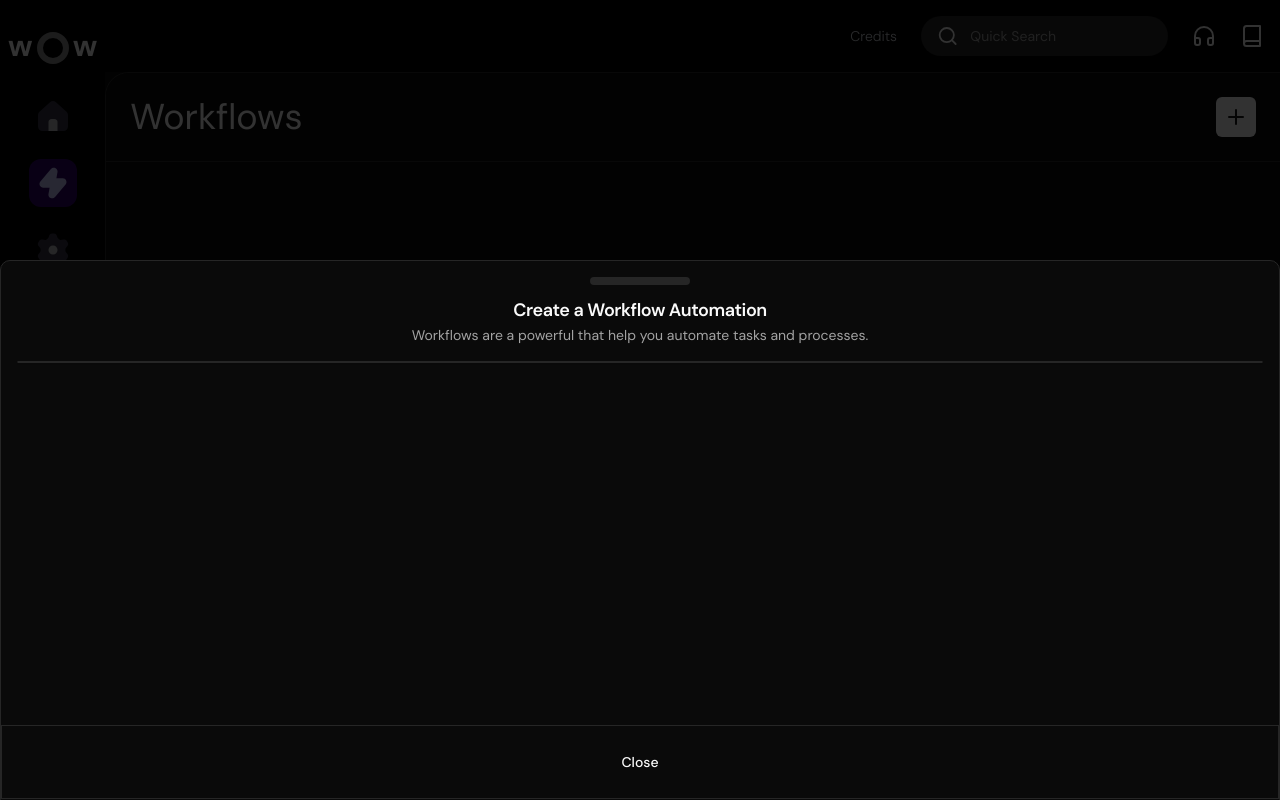
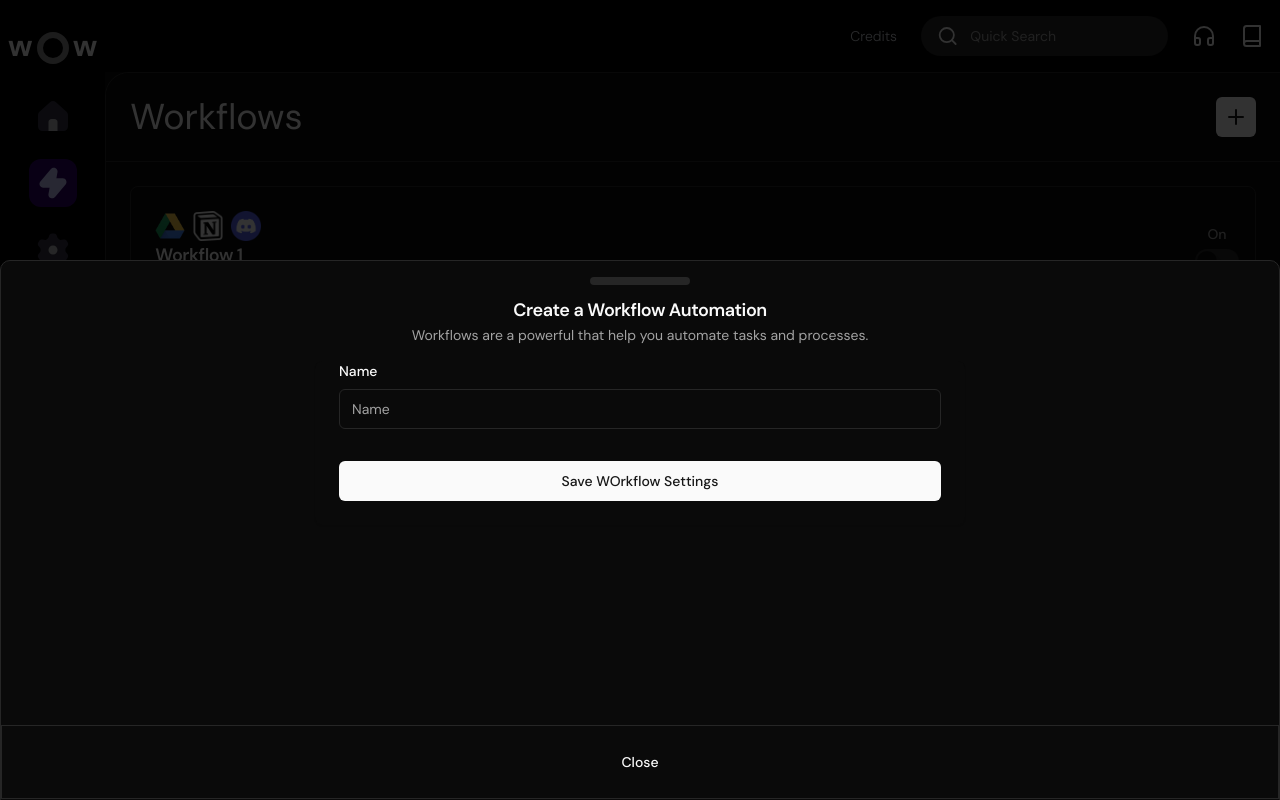
Before and after one commit to hacanand/workflow, a Next.js app: page /workflows in a window 1280 px wide. Both pictures are taken after a click on the button 1236 px from the left and 117 px from the top of the page. Built offline with nearby package versions, Linux system fonts and the light colour scheme; no server answers.

Commit message:
refactor: Update imports, remove empty section, and update page component in workflows page

```diff
--- a/package.json
+++ b/package.json
@@ -19,6 +19,7 @@
     "@radix-ui/react-label": "^2.0.2",
     "@radix-ui/react-separator": "^1.0.3",
     "@radix-ui/react-slot": "^1.0.2",
+    "@radix-ui/react-switch": "^1.0.3",
     "@radix-ui/react-tooltip": "^1.0.7",
     "@tsparticles/engine": "^3.4.0",
     "@tsparticles/react": "^3.0.0",
--- /dev/null
+++ b/src/app/(main)/(pages)/workflows/_components/index.tsx
@@ -0,0 +1,20 @@
+import React from 'react'
+import Workflow from './workflow'
+
+type Props = {}
+
+const Workflows = (props: Props) => {
+  return (
+
+      <div className='relative flex flex-col gap-4'>
+          <section className='flex flex-col gap-4 p-6'>
+              <Workflow description='This is a description' id='1' name='Workflow 1' publish={false}/>
+              <Workflow description='This is a description' id='1' name='Workflow 1' publish={false}/>
+              <Workflow description='This is a description' id='1' name='Workflow 1' publish={false}/>
+
+          </section>
+      </div>
+  )
+}
+
+export default Workflows
--- /dev/null
+++ b/src/app/(main)/(pages)/workflows/_components/workflow.tsx
@@ -0,0 +1,59 @@
+import { Card, CardDescription, CardHeader, CardTitle } from '@/components/ui/card'
+import { Label } from '@/components/ui/label'
+import { Switch } from '@/components/ui/switch'
+import Image from 'next/image'
+import Link from 'next/link'
+import React from 'react'
+
+type Props = {
+    name: string
+    description: string
+    id: string
+    publish: boolean|null
+}
+
+const Workflow = ({description,id,name,publish}: Props) => {
+  return (
+      <Card className='flex w-full items-center justify-between'>
+          <CardHeader className='flex flex-col gap-4'>
+              <Link href={`/workflows/editor/${id}`}>
+                  <div className='flex flex-row gap-2'>
+                      <Image
+                          src='/googleDrive.png'
+                          alt='google drive'
+                          width={30}
+                                height={30}
+                          className='object-contain'
+                      />
+                      <Image
+                          src='/notion.png'
+                          alt='notion'
+                            width={30}
+                          height={30}
+                            className='object-contain'
+                      />
+                      <Image
+                          src='/discord.png'
+                          alt='discord'
+                          width={30}
+                          height={30}
+                          className='object-contain'
+                      />
+                  </div>
+                  <div>
+                      <CardTitle className='text-lg '>{name}</CardTitle>
+                      <CardDescription>{ description}</CardDescription>
+                  </div>
+                </Link>
+          </CardHeader>
+          <div className='flex flex-col items-center gap-2 p-4'>
+              <Label htmlFor='airplane-mode' className='text-muted-foreground'>On</Label>
+              <Switch>
+
+              </Switch>
+          </div>
+    </Card>
+  )
+}
+
+export default Workflow
--- a/src/app/(main)/(pages)/workflows/page.tsx
+++ b/src/app/(main)/(pages)/workflows/page.tsx
@@ -1,5 +1,6 @@
 import React from 'react'
 import WorkflowButton from './_components/workflow-button';
+import Workflows from './_components';
 
 type Props = {}
 
@@ -10,7 +11,7 @@
         Workflows
         <WorkflowButton />
       </h1>
-      {/* <Workflows /> */}
+      <Workflows />
     </div>
   );
 };
--- a/src/components/forms/workflow-form.tsx
+++ b/src/components/forms/workflow-form.tsx
@@ -4,7 +4,11 @@
 import React from 'react'
 import { useForm } from 'react-hook-form';
 import { z } from 'zod';
-import { Card } from '../ui/card';
+import { Card, CardContent, CardDescription, CardHeader, CardTitle } from '../ui/card';
+import { Form, FormControl, FormField, FormItem, FormLabel, FormMessage } from '../ui/form';
+import { Input } from '../ui/input';
+import { Button } from '../ui/button';
+import { Loader2 } from 'lucide-react';
 
 type Props = {
     title?: string;
@@ -24,8 +28,53 @@
     const isLoading = form.formState.isLoading
     const router=useRouter()
 
+    const handleSubmit=()=>{};
+
+
   return (
-      <Card className='w-full'>
+      <Card className='w-full max-w-[650px] border-none'>
+          {title && subtitle && (
+              <CardHeader>
+                  <CardTitle>
+                        {title}
+                  </CardTitle>
+                  <CardDescription>
+                      {subtitle}
+                    </CardDescription>
+              </CardHeader>
+          )}
+          <CardContent>
+              <Form {...form}>
+                  <form
+                  onSubmit={form.handleSubmit(handleSubmit)}
+              className='flex flex-col gap-4 text-left'
+                  >
+                      <FormField
+                          disabled={isLoading}
+                          control={form.control}
+                          name='name'
+                          render={({ field }) => (
+                              <FormItem>
+                              <FormLabel>Name</FormLabel>
+                                  <FormControl>
+                                      <Input {...field} placeholder='Name' />
+                                  </FormControl>
+                                  <FormMessage />
+                              </FormItem>
+                          )}
+                      />
+                      <Button
+                          className='mt-4'
+                          disabled={isLoading}
+                            type='submit'
+                      >
+                          {isLoading ?(<Loader2 className='mr-2 h-4 w-4 animate-spin' />):('Save WOrkflow Settings')}
+
+                      </Button>
+                  </form>
+
+          </Form>
+          </CardContent>
 
     </Card>
   )
--- /dev/null
+++ b/src/components/ui/switch.tsx
@@ -0,0 +1,29 @@
+"use client"
+
+import * as React from "react"
+import * as SwitchPrimitives from "@radix-ui/react-switch"
+
+import { cn } from "@/lib/utils"
+
+const Switch = React.forwardRef<
+  React.ElementRef<typeof SwitchPrimitives.Root>,
+  React.ComponentPropsWithoutRef<typeof SwitchPrimitives.Root>
+>(({ className, ...props }, ref) => (
+  <SwitchPrimitives.Root
+    className={cn(
+      "peer inline-flex h-6 w-11 shrink-0 cursor-pointer items-center rounded-full border-2 border-transparent transition-colors focus-visible:outline-none focus-visible:ring-2 focus-visible:ring-ring focus-visible:ring-offset-2 focus-visible:ring-offset-background disabled:cursor-not-allowed disabled:opacity-50 data-[state=checked]:bg-primary data-[state=unchecked]:bg-input",
+      className
+    )}
+    {...props}
+    ref={ref}
+  >
+    <SwitchPrimitives.Thumb
+      className={cn(
+        "pointer-events-none block h-5 w-5 rounded-full bg-background shadow-lg ring-0 transition-transform data-[state=checked]:translate-x-5 data-[state=unchecked]:translate-x-0"
+      )}
+    />
+  </SwitchPrimitives.Root>
+))
+Switch.displayName = SwitchPrimitives.Root.displayName
+
+export { Switch }
```
Also changed, not shown: src/app/(main)/(pages)/workflows/editor/page.tsx (added), 1 other file (tests, documents, lock files or other folders).
